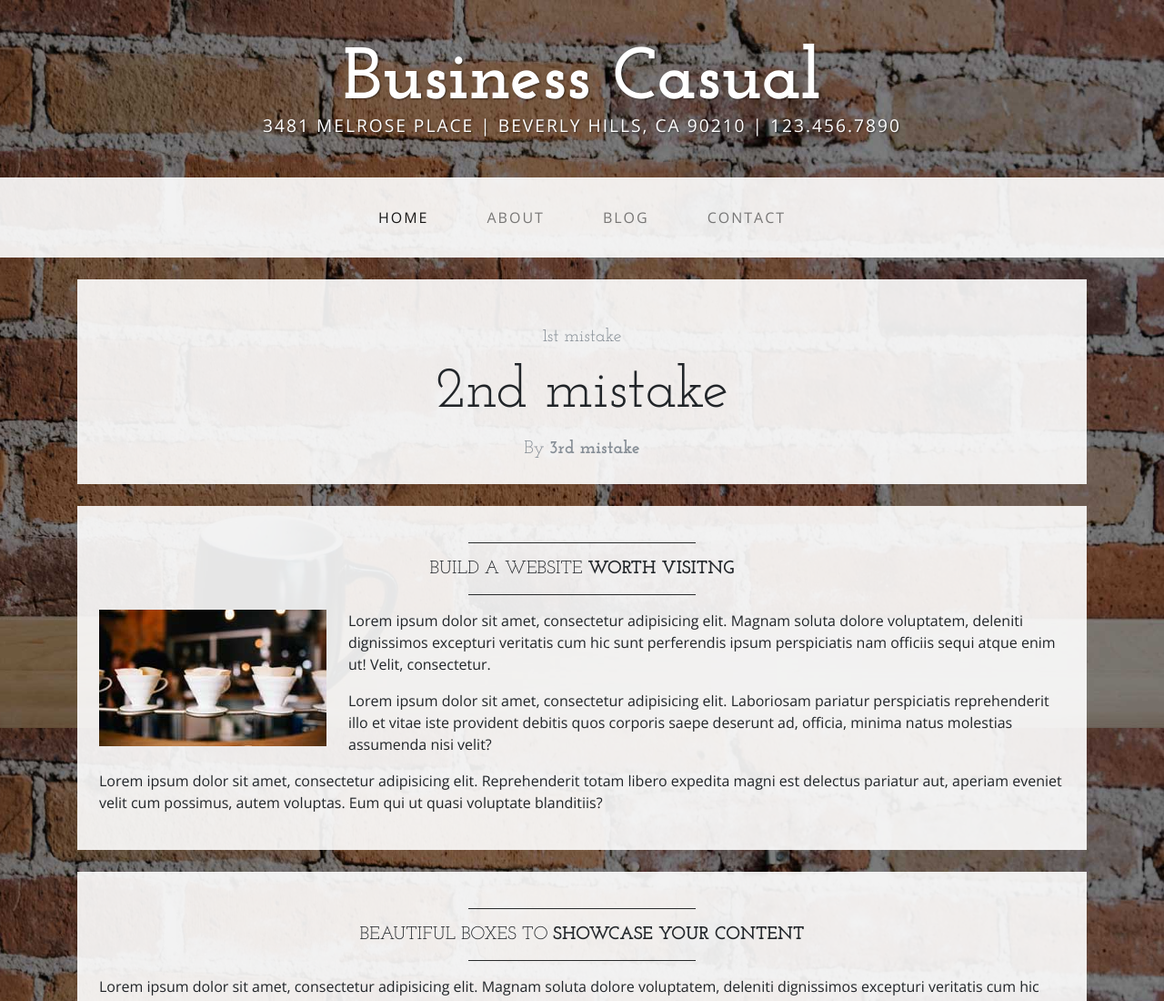
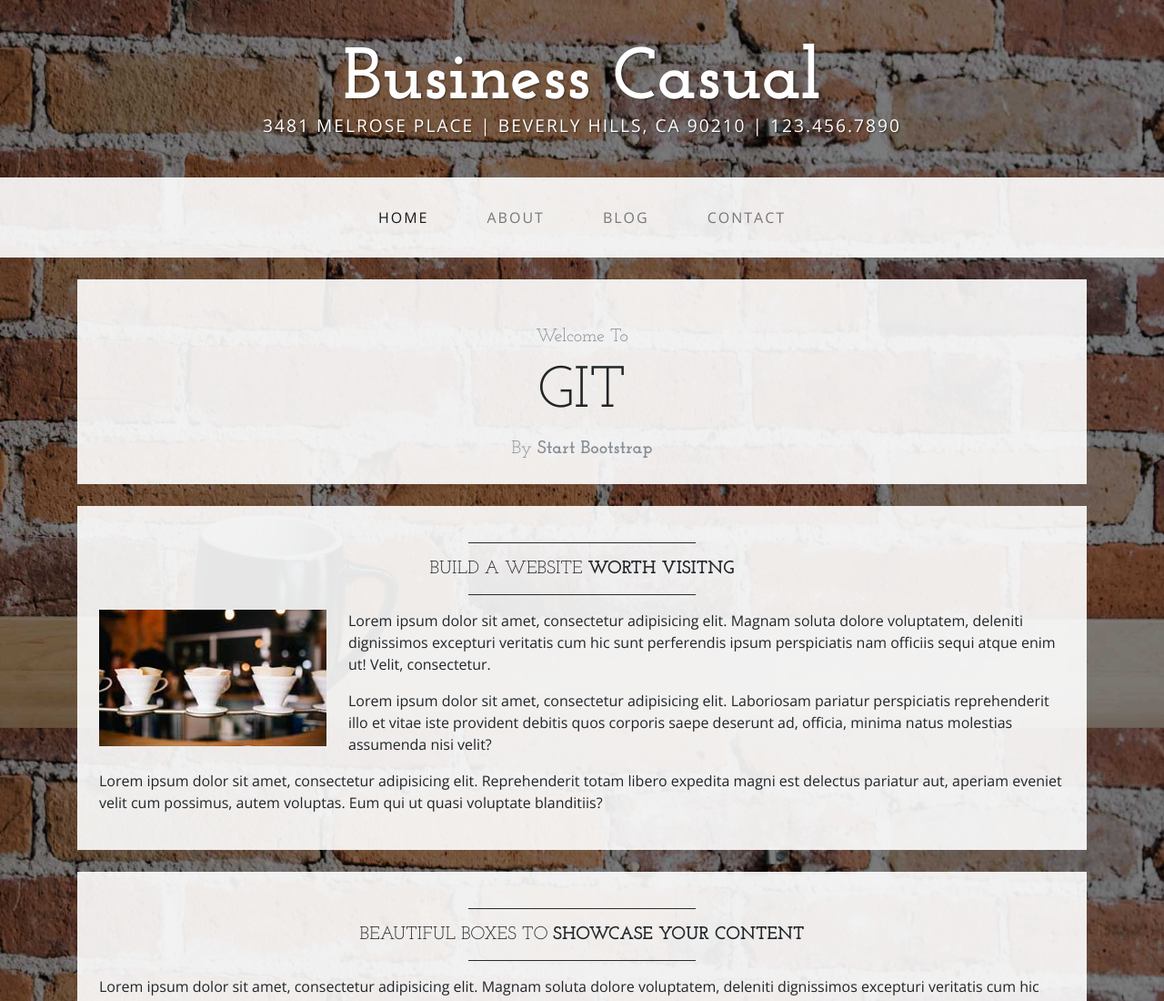
Before and after one commit to JasonDuquain/Git-It-Together-Jun, a website: page index.html in a window 1280 px wide. Shown: the top 1100 px of the page at 91% size. Drawn offline with nearby package versions, Linux system fonts and the light colour scheme.

Commit message:
Revert "3rd mistake"
This reverts commit a208345e31631cd87ef095e06cb638286759d9ed.

```diff
--- a/index.html
+++ b/index.html
@@ -60,10 +60,10 @@
 
         <!-- Welcome Message -->
         <div class="text-center mt-4">
-          <div class="text-heading text-muted text-lg">1st mistake</div>
-          <h1 class="my-2">2nd mistake</h1>
+          <div class="text-heading text-muted text-lg">Welcome To</div>
+          <h1 class="my-2">GIT</h1>
           <div class="text-heading text-muted text-lg">By
-            <strong>3rd mistake</strong>
+            <strong>Start Bootstrap</strong>
           </div>
         </div>
       </div>
```
